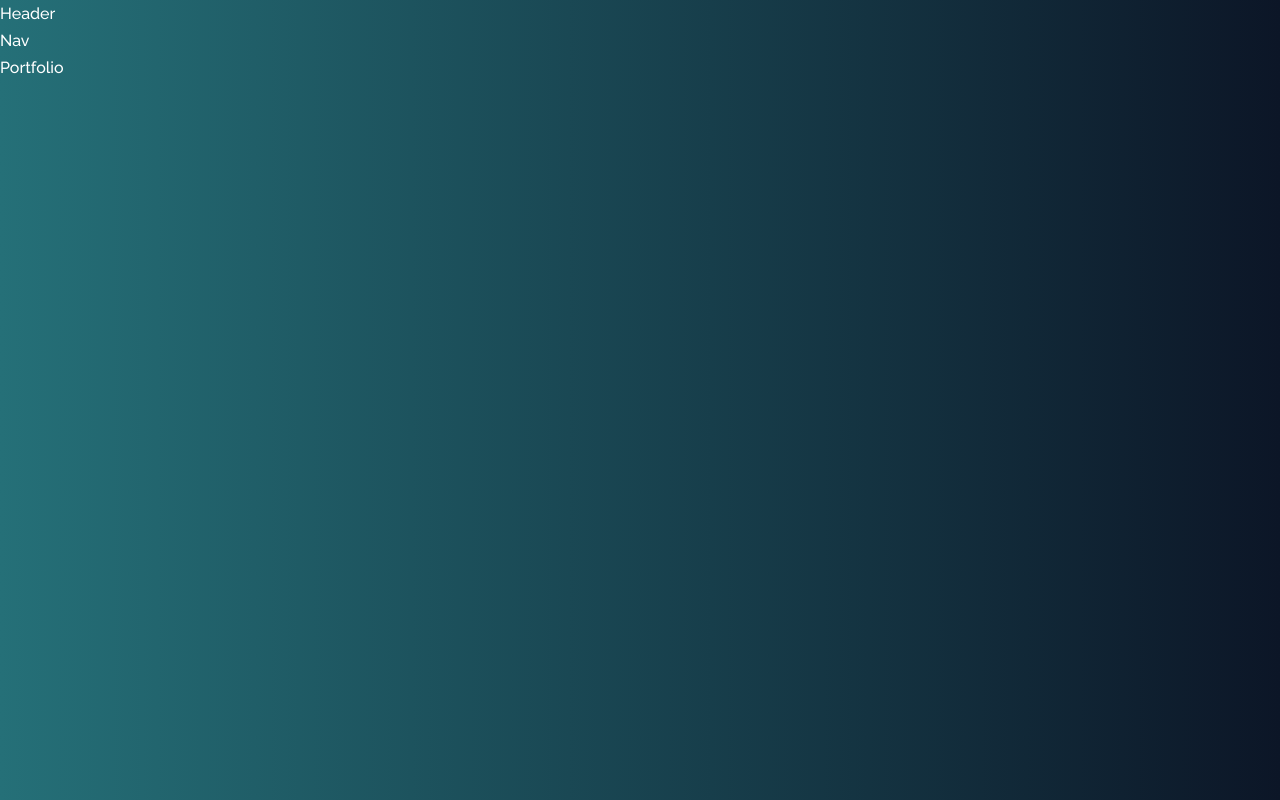
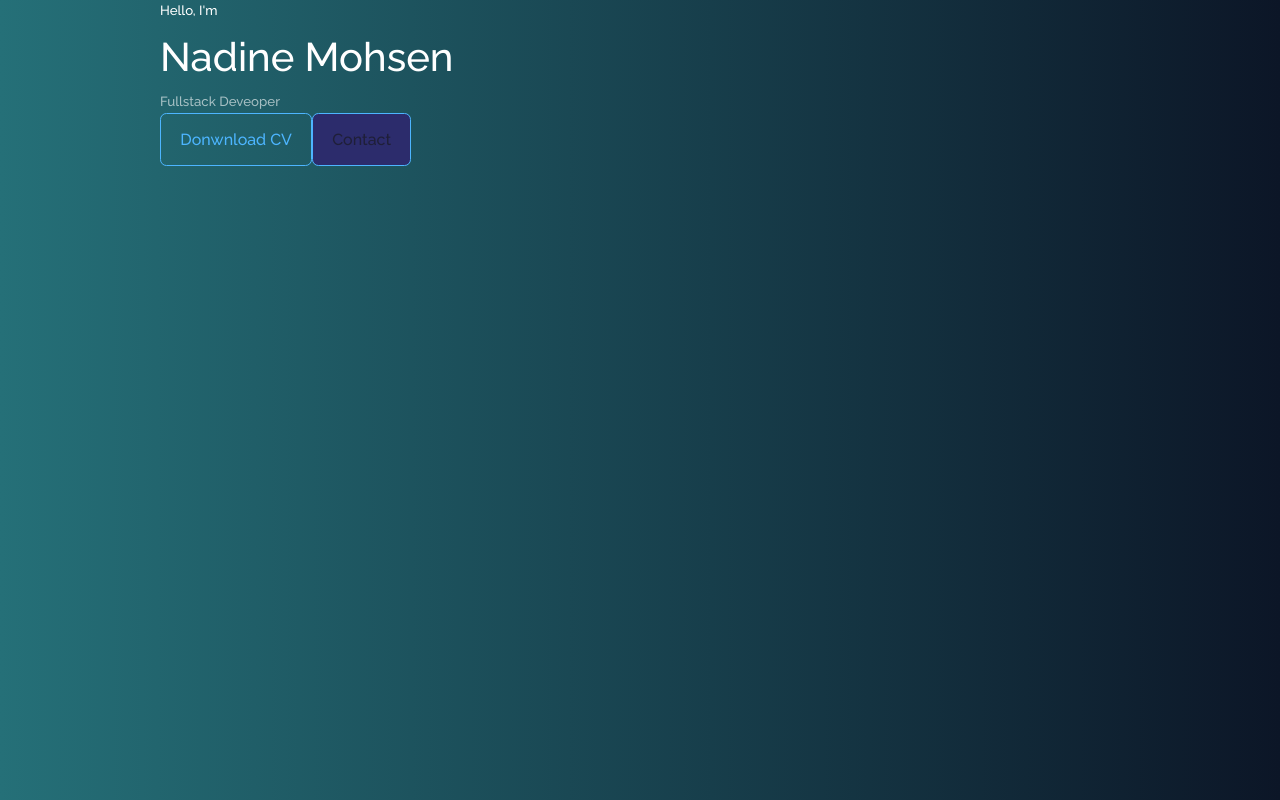
Before and after one commit to NadineMohsen/NM-React-Portfolio, a React (Create React App) app: page / in a window 1280 px wide. Built offline with nearby package versions, Linux system fonts and the light colour scheme; a web font is replaced by a local one.

Commit message:
header part 1

```diff
--- a/src/components/header/Header.jsx
+++ b/src/components/header/Header.jsx
@@ -1,8 +1,20 @@
 import React from 'react'
-
+import './Header.css'
+import CTA from './CTA'
 function Header() {
   return (
-    <div>Header</div>
+    <header>
+      <div className="container header__container">
+        <h5>
+          Hello, I'm
+        </h5>
+        <h1>
+          Nadine Mohsen
+        </h1>
+       <h5 className="text-light">Fullstack Deveoper</h5>
+        <CTA />
+      </div>
+    </header>
   )
 }
 
--- a/src/components/nav/Nav.jsx
+++ b/src/components/nav/Nav.jsx
@@ -3,7 +3,7 @@ import './Nav.css'
 
 function Nav() {
   return (
-    <div>Nav</div>
+    <div></div>
   )
 }
 
--- a/src/components/portfolio/Portfolio.jsx
+++ b/src/components/portfolio/Portfolio.jsx
@@ -2,7 +2,7 @@ import React from 'react'
 import './Portfolio.css'
 function Portfolio() {
   return (
-    <div>Portfolio</div>
+    <div></div>
   )
 }
 
```
